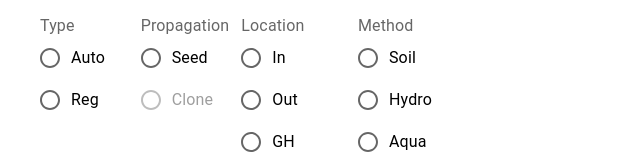
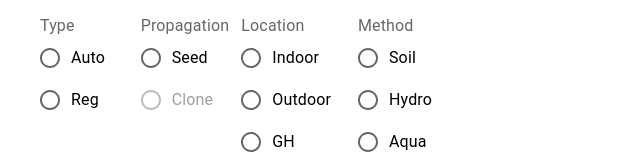
Before and after one commit to terrypinn/grow-log, a React (Create React App) app in the folder client/: page /plant/add in a window 1280 px wide. Shown: the part 147-309 px from the top of the page, without its empty margins (0-640 px from the left). Built offline with nearby package versions, Linux system fonts and the light colour scheme.

Commit message:
Change radio btn copy

```diff
--- a/client/src/components/PlantAddEdit.js
+++ b/client/src/components/PlantAddEdit.js
@@ -159,8 +159,8 @@ export default function PlantAddEdit(props) {
               value={form.location}
               onChange={e => updateForm({ location: e.target.value })}
             >
-              <FormControlLabel value="Indoor" control={<Radio />} label="In" />
-              <FormControlLabel value="Outdoor" control={<Radio />} label="Out" />
+              <FormControlLabel value="Indoor" control={<Radio />} label="Indoor" />
+              <FormControlLabel value="Outdoor" control={<Radio />} label="Outdoor" />
               <FormControlLabel value="Greenhouse" control={<Radio />} label="GH" />
             </RadioGroup>
           </FormControl>
```
